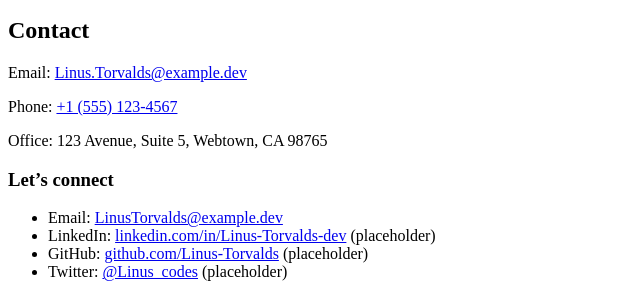
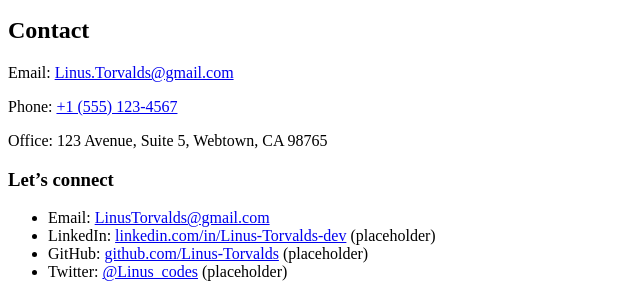
Before and after one commit to jedskylegingoyon/chess, a plain HTML site: page index.html in a window 1280 px wide. Shown: the part 642-925 px from the top of the page, 0-640 px from the left. Drawn offline with Linux system fonts and the light colour scheme.

Commit message:
Update index.html

```diff
--- a/index.html
+++ b/index.html
@@ -49,7 +49,7 @@
 
         <section id="contact">
             <h2>Contact</h2>
-            <p>Email: <a href="mailto:LinusTorvalds@example.dev">Linus.Torvalds@example.dev</a></p>
+            <p>Email: <a href="mailto:LinusTorvalds@example.dev">Linus.Torvalds@gmail.com</a></p>
             <p>Phone: <a href="tel:+15551234567">+1 (555) 123‑4567</a></p>
             <p>Office: 123 Avenue, Suite 5, Webtown, CA 98765</p>
         </section>
@@ -59,7 +59,7 @@
     <footer>
         <h3>Let’s connect</h3>
         <ul>
-            <li>Email: <a href="mailto:LinusTorvalds@example.dev">LinusTorvalds@example.dev</a></li>
+            <li>Email: <a href="mailto:LinusTorvalds@example.dev">LinusTorvalds@gmail.com</a></li>
             <li>LinkedIn: <a href="#">linkedin.com/in/Linus-Torvalds-dev</a> (placeholder)</li>
             <li>GitHub: <a href="#">github.com/Linus-Torvalds</a> (placeholder)</li>
             <li>Twitter: <a href="#">@Linus_codes</a> (placeholder)</li>
```
